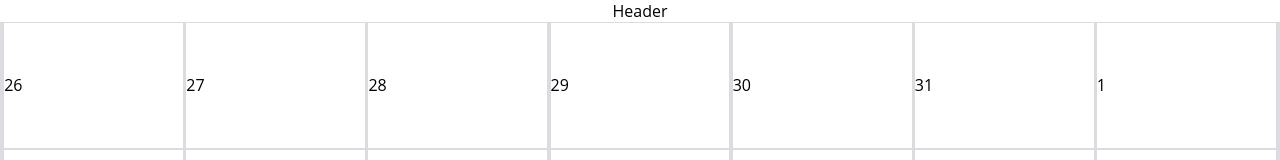
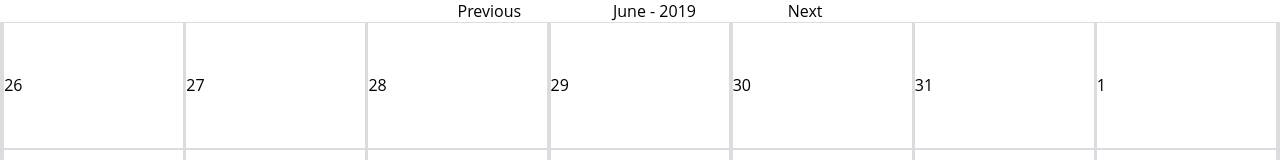
Before and after one commit to prathamudeshmukh/react-calendar-view, a React app: page / in a window 1280 px wide. Shown: the top 160 px of the page. Built offline with nearby package versions, Linux system fonts and the light colour scheme.

Commit message:
Added header

```diff
--- a/src/components/Calendar.js
+++ b/src/components/Calendar.js
@@ -7,7 +7,7 @@ export default class Calendar extends React.PureComponent {
     render() {
         const monthStart = moment().startOf('month');
         return <div>
-            <Header/>
+            <Header currentMonth={monthStart}/>
             <MonthView currentMonth={monthStart}/>
         </div>;
     }
--- a/src/components/Header.js
+++ b/src/components/Header.js
@@ -2,8 +2,14 @@ import React from 'react';
 
 export default class Header extends React.PureComponent {
     render() {
-        return <div>
-            Header
+        return <div className={'header'}>
+            <div className='headerExtra'></div>
+            <div className={'headerMenu'}>
+                <div>Previous</div>
+                <div>{this.props.currentMonth.format('MMMM - YYYY')}</div>
+                <div>Next</div>
+            </div>
+            <div className='headerExtra'></div>
         </div>;
     }
 }
--- a/src/index.css
+++ b/src/index.css
@@ -35,3 +35,24 @@ body {
     align-items: center;
     align-content: stretch;
 }
+
+.header {
+    display: flex;
+    flex-direction: row;
+    flex-wrap: nowrap;
+    justify-content: space-evenly;
+    align-items: center;
+    align-content: stretch;
+}
+
+.headerMenu {
+    display: flex;
+    flex-direction: row;
+    justify-content: space-evenly;
+    flex: 6;
+}
+
+.headerExtra {
+    display: flex;
+    flex: 4;
+}
```
